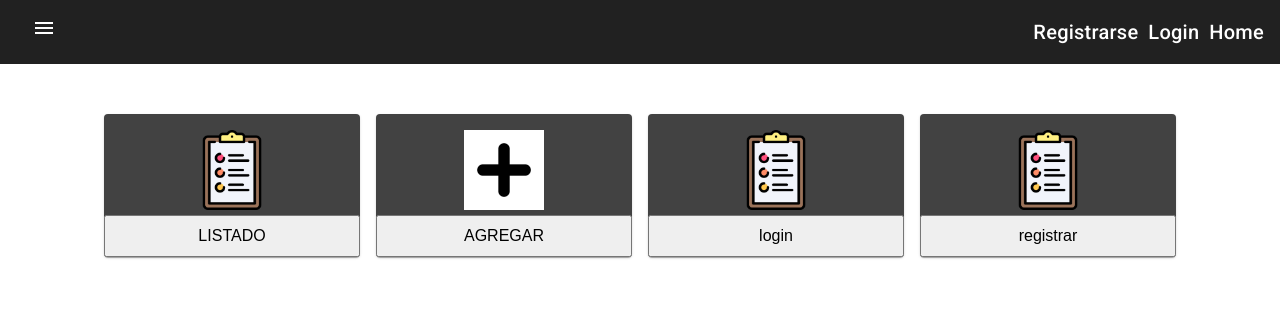
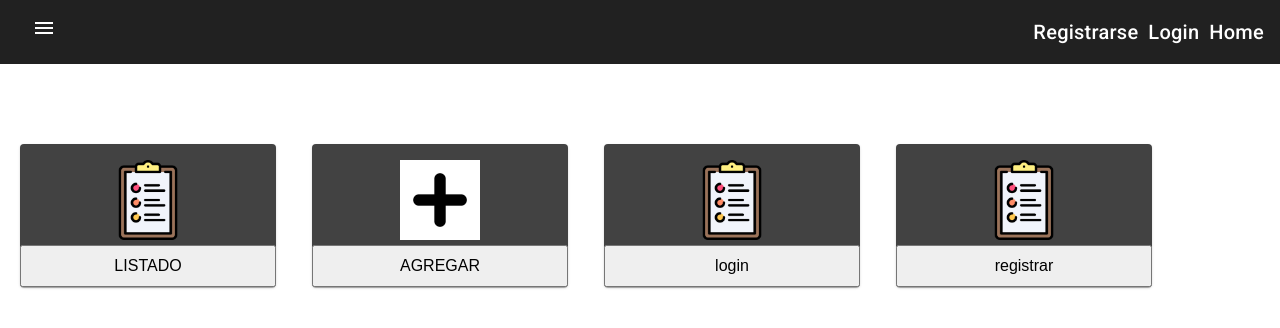
Before and after one commit to tucajas/apuntes-frontend, an Angular app: page / in a window 1280 px wide. Shown: the top 328 px of the page. Built offline with nearby package versions, Linux system fonts and the light colour scheme; what @angular/platform-server would draw is missing.

Commit message:
alineacion

```diff
--- a/src/app/apuntes/home/home.component.css
+++ b/src/app/apuntes/home/home.component.css
@@ -1,11 +1,15 @@
 .homediv{
     width: 100%;
-
+    margin-top: 10px;
     background-color:rgb(255, 255, 255);
     padding-bottom: 50px;
     padding-top: 50px;
 
 
+}
+mat-card{
+    margin-top: 20px;
+    margin-left: 20px;
 }
 img{
     width: 100%;
--- a/src/app/apuntes/home/home.component.html
+++ b/src/app/apuntes/home/home.component.html
@@ -7,6 +7,40 @@
   </div>
 
   <div
+  fxFlex="100"
+  fxLayout="row wrap"
+  fxLayoutAlign="start center"
+  fxLayoutGap="16px"
+  class="homediv"
+>
+  <mat-card fxFlex.gt-sm="20" fxFlex.lt-md="45" fxFlex="100">
+    <mat-card-content style="text-align: center;">
+      <img src="./../../../assets/listado.png" alt="" style="max-width: 80px;" />
+    </mat-card-content>
+    <button mat-flat-button color="primary" style="font-size: 16px; padding: 10px;" (click)="listado()">LISTADO</button>
+  </mat-card>
+  <mat-card fxFlex.gt-sm="20" fxFlex.lt-md="45" fxFlex="100">
+    <mat-card-content style="text-align: center;">
+      <img src="./../../../assets/agregar.jpg" alt="" style="max-width: 80px;" />
+    </mat-card-content>
+    <button mat-flat-button color="primary" style="font-size: 16px; padding: 10px;" (click)="agregar()">AGREGAR</button>
+  </mat-card>
+  <mat-card fxFlex.gt-sm="20" fxFlex.lt-md="45" fxFlex="100">
+    <mat-card-content style="text-align: center;">
+      <img src="./../../../assets/listado.png" alt="" style="max-width: 80px;" />
+    </mat-card-content>
+    <button mat-flat-button color="primary" style="font-size: 16px; padding: 10px;" (click)="login()">login</button>
+  </mat-card>
+  <mat-card fxFlex.gt-sm="20" fxFlex.lt-md="45" fxFlex="100">
+    <mat-card-content style="text-align: center;">
+      <img src="./../../../assets/listado.png" alt="" style="max-width: 80px;" />
+    </mat-card-content>
+    <button mat-flat-button color="primary" style="font-size: 16px; padding: 10px;" (click)="registrar()">registrar</button>
+  </mat-card>
+</div>
+
+
+  <!-- <div
   fxFlex="100"
   fxLayout="row wrap"
   fxLayoutGap="16px"
@@ -37,7 +71,7 @@
     </mat-card-content>
     <button mat-flat-button color="primary" style="font-size: 16px; padding: 10px;" (click)="registrar()">registrar</button>
   </mat-card>
-</div>
+</div> -->
 
   <!-- <div
   fxFlex="100"
```
